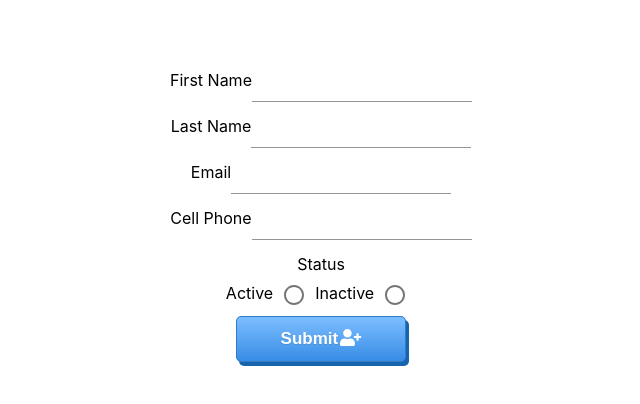
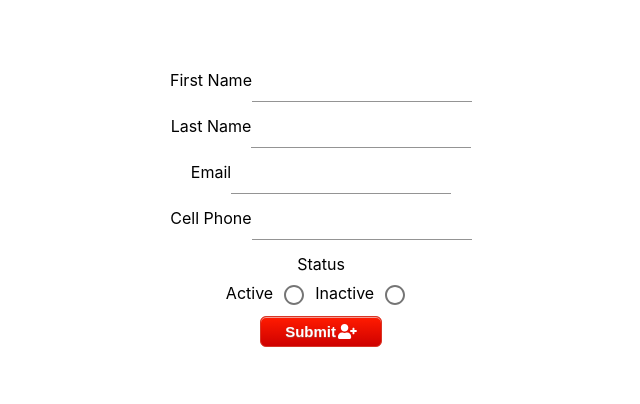
Before and after one commit to DanSimonson/customer-list, a React (Create React App) app: page /add in a window 1280 px wide. Shown: the top 404 px of the page, without its empty margins (319-959 px from the left). Built offline with nearby package versions, Linux system fonts and the light colour scheme.

Commit message:
styled the buttons

```diff
--- a/src/components/Add.css
+++ b/src/components/Add.css
@@ -113,27 +113,30 @@
   background-color: #ddd;
 }
 
-.myButton {
-  box-shadow: 3px 4px 0px 0px #1564ad;
-  background: linear-gradient(to bottom, #79bbff 5%, #378de5 100%);
-  background-color: #79bbff;
-  border-radius: 5px;
-  border: 1px solid #337bc4;
+.myBtn {
+  box-shadow: inset 0px 1px 0px 0px #f29c93;
+  background: linear-gradient(to bottom, #fe1a00 5%, #ce0100 100%);
+  background-color: #fe1a00;
+  border-radius: 6px;
+  border: 1px solid #d83526;
   display: inline-block;
   cursor: pointer;
   color: #ffffff;
   font-family: Arial;
-  font-size: 17px;
+  font-size: 15px;
   font-weight: bold;
-  padding: 12px 44px;
+  padding: 6px 24px;
   text-decoration: none;
-  text-shadow: 0px 1px 0px #528ecc;
+  text-shadow: 0px 1px 0px #b23e35;
 }
-.myButton:hover {
-  background: linear-gradient(to bottom, #378de5 5%, #79bbff 100%);
-  background-color: #378de5;
+.myBtn:hover {
+  background: linear-gradient(to bottom, #ce0100 5%, #fe1a00 100%);
+  background-color: #ce0100;
 }
-.myButton:active {
+.myBtn:active {
   position: relative;
   top: 1px;
 }
+.editIco {
+  margin-left: 2px;
+}
--- a/src/components/AddForm.css
+++ b/src/components/AddForm.css
@@ -1,29 +1,27 @@
-.myButton {
-  box-shadow: 3px 4px 0px 0px #1564ad;
-  background: linear-gradient(to bottom, #79bbff 5%, #378de5 100%);
-  background-color: #79bbff;
-  border-radius: 5px;
-  border: 1px solid #337bc4;
+.myBtn {
+  box-shadow: inset 0px 1px 0px 0px #f29c93;
+  background: linear-gradient(to bottom, #fe1a00 5%, #ce0100 100%);
+  background-color: #fe1a00;
+  border-radius: 6px;
+  border: 1px solid #d83526;
   display: inline-block;
   cursor: pointer;
   color: #ffffff;
   font-family: Arial;
-  font-size: 17px;
+  font-size: 15px;
   font-weight: bold;
-  padding: 12px 44px;
+  padding: 6px 24px;
   text-decoration: none;
-  text-shadow: 0px 1px 0px #528ecc;
+  text-shadow: 0px 1px 0px #b23e35;
 }
-.myButton:hover {
-  background: linear-gradient(to bottom, #378de5 5%, #79bbff 100%);
-  background-color: #378de5;
+.myBtn:hover {
+  background: linear-gradient(to bottom, #ce0100 5%, #fe1a00 100%);
+  background-color: #ce0100;
 }
-.myButton:active {
+.myBtn:active {
   position: relative;
   top: 1px;
 }
 .editIco {
-  /*width: 100px;
-  height: 100px;*/
   margin-left: 2px;
 }
--- a/src/components/AddForm.js
+++ b/src/components/AddForm.js
@@ -3,7 +3,7 @@ import Autosuggest from "react-autosuggest";
 import { Formik, Field, Form } from "formik";
 import { TextField, Button, Radio, Checkbox } from "@material-ui/core";
 import { FontAwesomeIcon } from "@fortawesome/react-fontawesome";
-import "./AddForm.css";
+//import "./AddForm.css";
 import * as Yup from "yup";
 import axios from "axios";
 import Error from "./Errors";
@@ -139,7 +139,7 @@ class AddForm extends Component {
               </div>
 
               <div>
-                <button className="myButton" type="submit">
+                <button className="myBtn" type="submit">
                   Submit
                   <FontAwesomeIcon icon="user-plus" className="editIco" />
                 </button>
--- a/src/components/Edit.css
+++ b/src/components/Edit.css
@@ -112,27 +112,27 @@
 .react-autosuggest__suggestion--highlighted {
   background-color: #ddd;
 }
-.myButton {
-  box-shadow: 3px 4px 0px 0px #1564ad;
-  background: linear-gradient(to bottom, #79bbff 5%, #378de5 100%);
-  background-color: #79bbff;
-  border-radius: 5px;
-  border: 1px solid #337bc4;
+.myBtn {
+  box-shadow: inset 0px 1px 0px 0px #f29c93;
+  background: linear-gradient(to bottom, #fe1a00 5%, #ce0100 100%);
+  background-color: #fe1a00;
+  border-radius: 6px;
+  border: 1px solid #d83526;
   display: inline-block;
   cursor: pointer;
   color: #ffffff;
   font-family: Arial;
-  font-size: 17px;
+  font-size: 15px;
   font-weight: bold;
-  padding: 12px 44px;
+  padding: 6px 24px;
   text-decoration: none;
-  text-shadow: 0px 1px 0px #528ecc;
+  text-shadow: 0px 1px 0px #b23e35;
 }
-.myButton:hover {
-  background: linear-gradient(to bottom, #378de5 5%, #79bbff 100%);
-  background-color: #378de5;
+.myBtn:hover {
+  background: linear-gradient(to bottom, #ce0100 5%, #fe1a00 100%);
+  background-color: #ce0100;
 }
-.myButton:active {
+.myBtn:active {
   position: relative;
   top: 1px;
 }
--- a/src/components/Edit.js
+++ b/src/components/Edit.js
@@ -164,15 +164,9 @@ export default function Edit(props) {
             labelPlacement="start"
           />
         </RadioGroup>
-        <button
-          //variant="contained"
-          //color="primary"
-          //size="large"
-          className="myButton"
-          //startIcon={<SaveIcon />}
-          type="submit"
-        >
+        <button className="myBtn" type="submit">
           Save
+          <FontAwesomeIcon icon="user-plus" className="editIco" />
         </button>
       </form>
     </div>
--- a/src/components/Table.css
+++ b/src/components/Table.css
@@ -56,27 +56,30 @@ ul.dropdown:hover {
   background: white;
   position: absolute;
 }
-.myButton {
-  box-shadow: 3px 4px 0px 0px #1564ad;
-  background: linear-gradient(to bottom, #79bbff 5%, #378de5 100%);
-  background-color: #79bbff;
-  border-radius: 5px;
-  border: 1px solid #337bc4;
+.myBtn {
+  box-shadow: inset 0px 1px 0px 0px #f29c93;
+  background: linear-gradient(to bottom, #fe1a00 5%, #ce0100 100%);
+  background-color: #fe1a00;
+  border-radius: 6px;
+  border: 1px solid #d83526;
   display: inline-block;
   cursor: pointer;
   color: #ffffff;
   font-family: Arial;
-  font-size: 17px;
+  font-size: 15px;
   font-weight: bold;
-  padding: 12px 44px;
+  padding: 6px 24px;
   text-decoration: none;
-  text-shadow: 0px 1px 0px #528ecc;
+  text-shadow: 0px 1px 0px #b23e35;
 }
-.myButton:hover {
-  background: linear-gradient(to bottom, #378de5 5%, #79bbff 100%);
-  background-color: #378de5;
+.myBtn:hover {
+  background: linear-gradient(to bottom, #ce0100 5%, #fe1a00 100%);
+  background-color: #ce0100;
 }
-.myButton:active {
+.myBtn:active {
   position: relative;
   top: 1px;
 }
+.myContainer {
+  background-color: #beef00;
+}
--- a/src/components/Table.js
+++ b/src/components/Table.js
@@ -62,7 +62,7 @@ class Table extends Component {
   render() {
     return (
       <main>
-        <div>
+        <div className="myContainer">
           <table>
             <thead>
               <tr>
@@ -74,7 +74,7 @@ class Table extends Component {
                 <th>Status</th>
                 <th>
                   <NavLink to="/add">
-                    <button className="myButton">
+                    <button className="myBtn">
                       Add
                       <FontAwesomeIcon icon="user-plus" className="editIco" />
                     </button>
@@ -99,7 +99,7 @@ class Table extends Component {
                   </td>
                   <td>
                     <button
-                      className="myButton"
+                      className="myBtn"
                       onClick={(event) => {
                         event.persist();
                         this.handleEdit(event, row.userID);
@@ -109,7 +109,7 @@ class Table extends Component {
                       <FontAwesomeIcon className="editIco" icon="edit" />
                     </button>{" "}
                     <button
-                      className="myButton"
+                      className="myBtn"
                       onClick={(event) => {
                         this.startCreateEventHandler(event, row.userID);
                       }}
```
